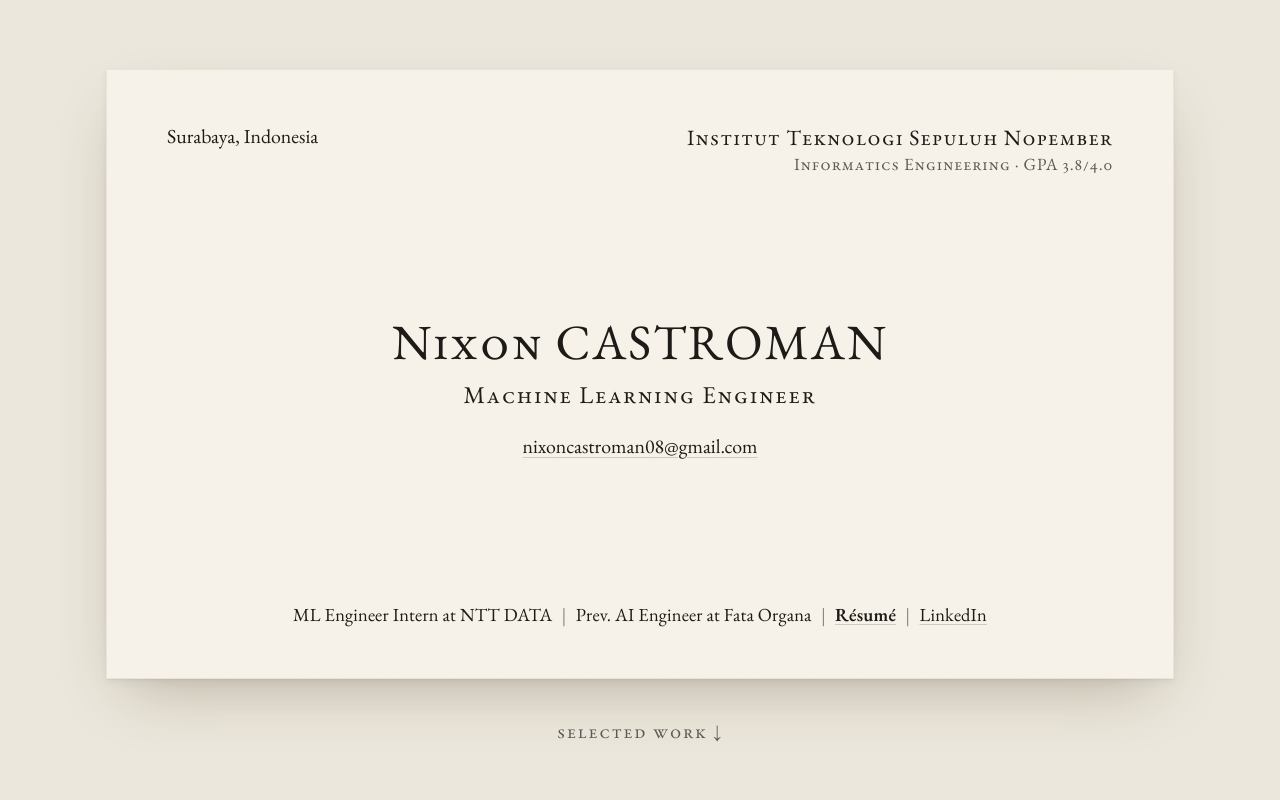
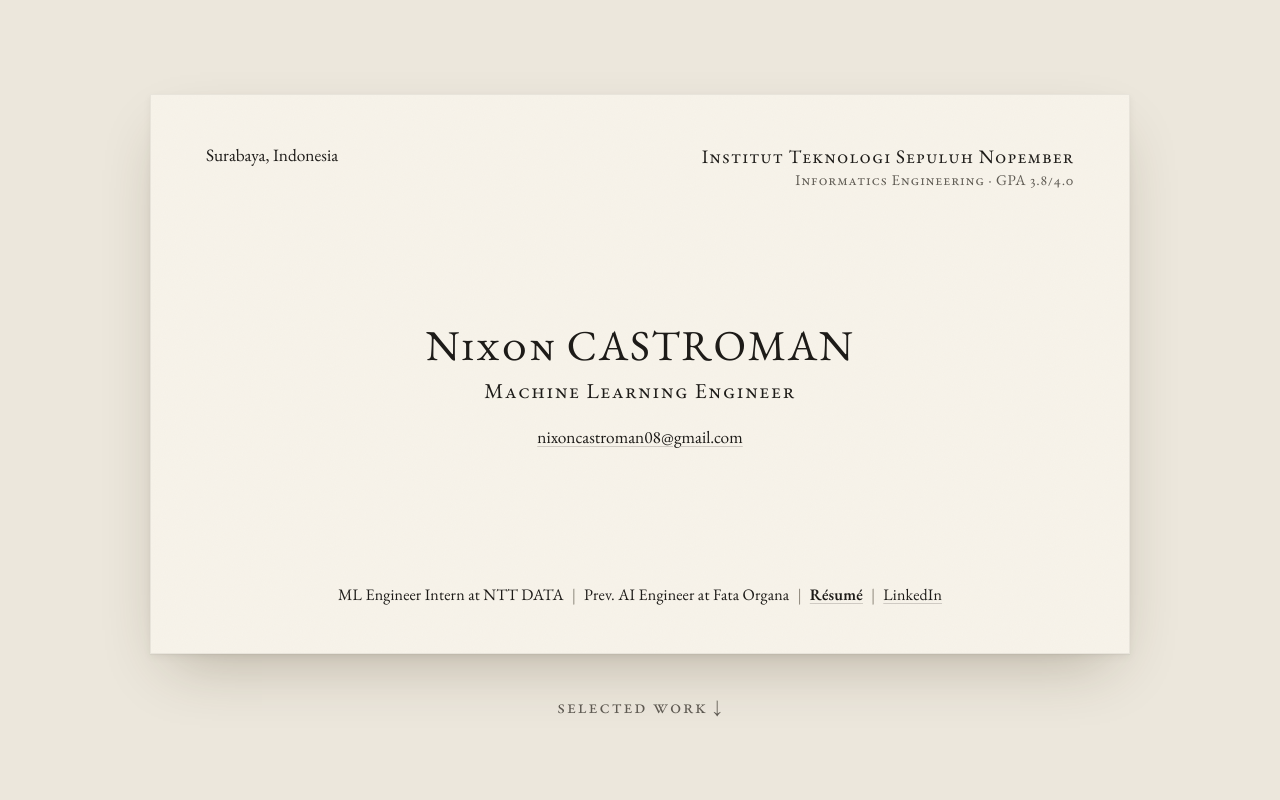
Before and after one commit to nixoncastroman/nixoncastroman.github.io, a plain HTML site: page index.html in a window 1280 px wide. Shown: the top 800 px of the page. Drawn offline with Linux system fonts and the light colour scheme.

Commit message:
Card at 980px with slightly smaller type
Co-Authored-By: Claude Opus 5.5 <noreply@anthropic.com>

```diff
--- a/assets/css/site.css
+++ b/assets/css/site.css
@@ -27,8 +27,8 @@
   --serif: "EB Garamond", Garamond, "Times New Roman", serif;
   --measure: 40rem;
   --page: min(860px, 92vw);
-  /* landing card: up to 1180px, 90vw on phones, and short enough to fit the window */
-  --card-w: min(1180px, 90vw, max(620px, calc((100svh - 190px) * 1.75)));
+  /* landing card: up to 980px, 90vw on phones, and short enough to fit the window */
+  --card-w: min(980px, 90vw, max(620px, calc((100svh - 190px) * 1.75)));
 }
 
 *, *::before, *::after { box-sizing: border-box; }
@@ -117,7 +117,7 @@ a:hover { text-decoration-color: var(--ink); }
   align-items: flex-start;
   gap: 2rem;
   font-size: 17px;
-  font-size: 2.1cqi;
+  font-size: 2cqi;
   line-height: 1.35;
 }
 .card-org { text-align: right; }
@@ -129,7 +129,7 @@ a:hover { text-decoration-color: var(--ink); }
   margin: 0;
   font-weight: 400;
   font-size: 44px;
-  font-size: 5.2cqi;
+  font-size: 4.9cqi;
   line-height: 1.1;
   letter-spacing: .04em;
 }
@@ -140,14 +140,14 @@ a:hover { text-decoration-color: var(--ink); }
   font-variant-caps: small-caps;
   letter-spacing: .07em;
   font-size: 21px;
-  font-size: 2.55cqi;
+  font-size: 2.45cqi;
 }
-.card-email { margin-top: .9em !important; font-size: 17px; font-size: 2.1cqi; font-variant-numeric: lining-nums; }
+.card-email { margin-top: .9em !important; font-size: 17px; font-size: 2cqi; font-variant-numeric: lining-nums; }
 
 .card-bottom {
   text-align: center;
   font-size: 16px;
-  font-size: 1.95cqi;
+  font-size: 1.85cqi;
   letter-spacing: .01em;
 }
 .card-bottom .sep { padding: 0 .5em; color: var(--ink-3); }
```
Also changed, not shown: assets/img/og.png.
